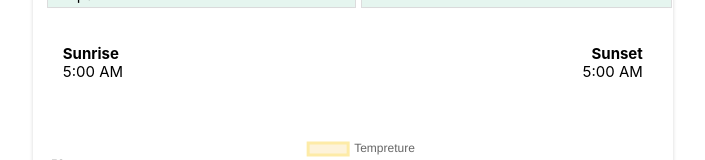
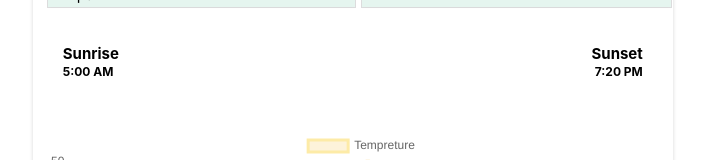
Before and after one commit to Sarfaraz0730/New-React-Weather-app, a React (Create React App) app: page / in a window 1280 px wide. Shown: the part 902-1062 px from the top of the page, without its empty margins (300-1005 px from the left). Built offline with nearby package versions, Linux system fonts and the light colour scheme; no server answers.

Commit message:
working on time function and trying to integrate debouncing

```diff
--- a/src/Components/SearchLocation.jsx
+++ b/src/Components/SearchLocation.jsx
@@ -16,6 +16,8 @@ const SearchLocation = () => {
   const [wind, setWind] = useState("");
   const [humidity, setHumidity] = useState("");
   const [pressure, setPressure] = useState("");
+  const [set, sunSet] = useState("")
+  const[sunsetTime,setSunSetTime] = useState('')
 
   const fetchApi = async () => {
     const url = `https://api.openweathermap.org/data/2.5/weather?q=${search}&&units=metric&appid=35dda4b74680a4f66fe72fd65ba4569d`;
@@ -23,23 +25,38 @@ const SearchLocation = () => {
     const response = await fetch(url);
 
     const resJson = await response.json();
-    console.log("Response Current data ", resJson.name);
+    console.log("Response Current sunset data ", resJson.sys.sunset);
 
     setCity(resJson.main.temp);
     console.log("city temp", city);
     setIcons(resJson.weather[0]);
     setWind(resJson.wind);
+    sunSet(resJson.sys.sunset)
+    console.log("sunset time", set)
     setHumidity(resJson.main.humidity);
     setPressure(resJson.main.pressure);
 
-    // console.log("Current temp", resJson.main.temp);
-    // console.log("city temp" ,  city.temp)
+
+    let unix = set;
+    let date22 = new Date(unix * 1000);
+
+    console.log("exact sunset time", date22);
+
+    setSunSetTime(date22)
+
+    console.log("hey i am sunset time",sunsetTime)
+
+
   };
 
   useEffect(() => {
     fetchApi();
   }, [search]);
   console.log("city temp", city);
+
+
+     console.log("hey i am sunset time", sunsetTime);
+
 
   return (
     <>
@@ -106,11 +123,11 @@ const SearchLocation = () => {
             <div className="sunrise-sunset">
               <div id="c11">
                 <p className="text-design">Sunrise</p>
-                <p>5:00 AM</p>
+                <p className="suntime">5:00 AM</p>
               </div>
               <div className="c1">
                 <p className="text-design">Sunset</p>
-                <p>5:00 AM</p>
+                <p className="suntime">7:20 PM</p>
               </div>
             </div>
 
--- a/src/Style/SearchLocation.css
+++ b/src/Style/SearchLocation.css
@@ -114,8 +114,8 @@
   border: none;
   margin: 10px;
 }
-#c11{
-    padding: 20px;
+#c11 {
+  padding: 20px;
   font-size: 15px;
   text-align: left;
   line-height: 3px;
@@ -135,3 +135,9 @@
 .text-design {
   font-weight: bold;
 }
+.suntime {
+  font-size: 12px;
+  font-weight: bold;
+
+  line-height: 3px;
+}
```
Also changed, not shown: src/Components/Debouncing.jsx (+7 -1 lines).
